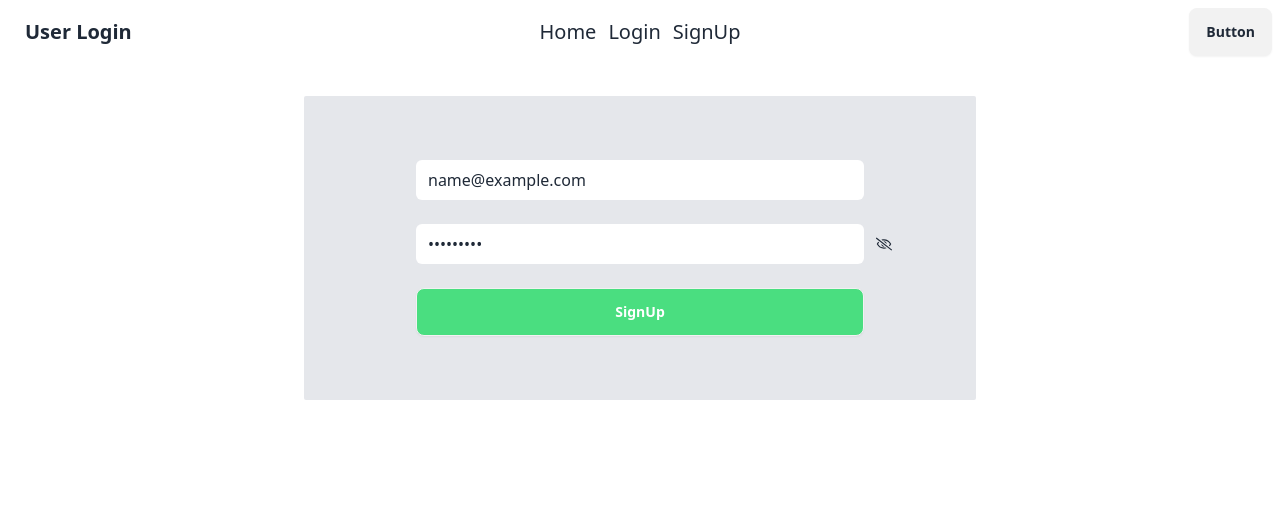
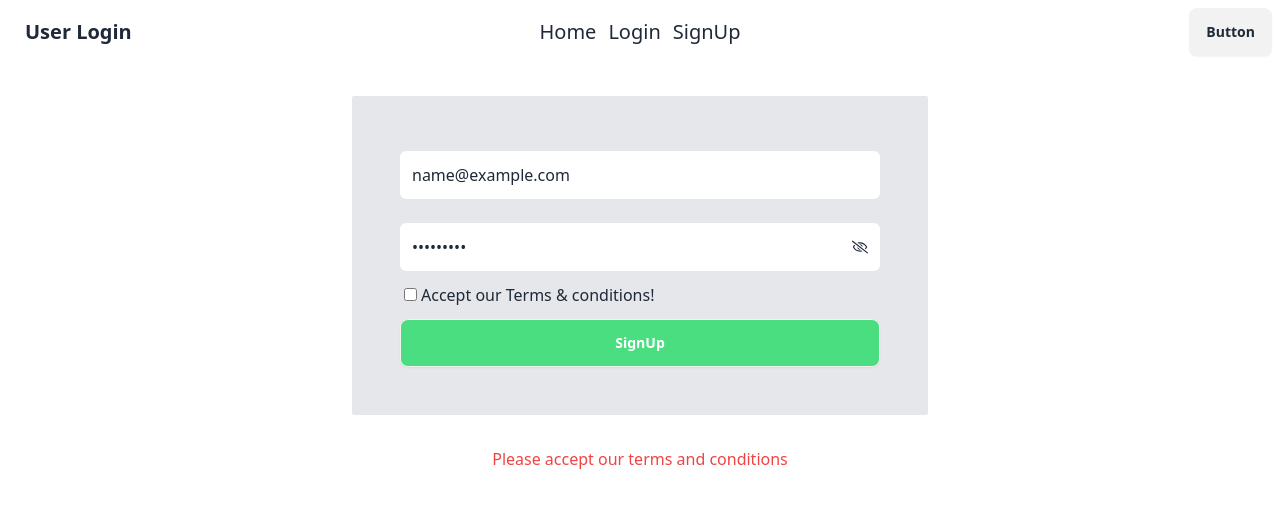
Before and after one commit to cssmh/user-email-password-auth, a React (Vite) app: page /reg in a window 1280 px wide. Both pictures are taken after typing "name@example.com", "Sample123" into the empty fields and a click on the button "SignUp". Shown: the top 508 px of the page. Built offline with nearby package versions, Linux system fonts and the light colour scheme; no server answers.

Commit message:
login  using signInWithEmailAndPassword completed

```diff
--- a/src/Component/Login/Login.jsx
+++ b/src/Component/Login/Login.jsx
@@ -1,32 +1,39 @@
-import { createUserWithEmailAndPassword } from "firebase/auth";
+import { signInWithEmailAndPassword } from "firebase/auth";
 import auth from "../../Firebase/firebase.comfig";
+import { useState } from "react";
 const Login = () => {
+  const [loggedUser, setLoggedUser] = useState(null);
+  const [error, setError] = useState("");
 
-    const handleFormButton = e => {
-        e.preventDefault();
-        const email = e.target.email.value
-        const password = e.target.password.value
-        console.log(email, password);
-        createUserWithEmailAndPassword(auth, email, password)
-        .then(result => {
-            console.log(result.user);
-        })
-        .catch(error => {
-            console.log(error);
-        })
-    }
+  const handleFormButton = (e) => {
+    e.preventDefault();
+    const email = e.target.email.value;
+    const password = e.target.password.value;
+    console.log(email, password);
+
+    setLoggedUser(null)
+    setError("")
+
+    signInWithEmailAndPassword(auth, email, password)
+      .then((result) => {
+        console.log(result.user);
+        setLoggedUser(result.user);
+      })
+      .catch((error) => {
+        console.log(error.message);
+        setError(error.message);
+      });
+  };
 
   return (
     <div className="hero min-h-[80vh] bg-base-200">
       <div className="hero-content flex-col lg:flex-row-reverse">
         <div className="text-center lg:text-left">
           <h1 className="text-5xl font-bold">Login now!</h1>
-          <p className="py-6">
-            Provident cupiditate voluptatem et in.
-          </p>
+          <p className="py-6">Provident cupiditate voluptatem et in.</p>
         </div>
         <div className="card shrink-0 w-full max-w-sm shadow-2xl bg-base-100">
-          <form onSubmit={handleFormButton} className="card-body">
+          <form onSubmit={handleFormButton} className="card-body pb-0">
             <div className="form-control">
               <label className="label">
                 <span className="label-text">Email</span>
@@ -60,6 +67,17 @@ const Login = () => {
               <button className="btn btn-primary">Login</button>
             </div>
           </form>
+          <div className="text-center my-3">
+            {loggedUser && (
+              <div>
+                <p>{loggedUser.email}</p>
+                <p className="text-green-500">Login Successful</p>
+              </div>
+            )}
+            {
+              error && <p className="text-red-500">{error}</p>
+            }
+          </div>
         </div>
       </div>
     </div>
--- a/src/Component/Registration/Registration.jsx
+++ b/src/Component/Registration/Registration.jsx
@@ -14,7 +14,8 @@ const Registration = () => {
     e.preventDefault();
     const email = e.target.email.value;
     const password = e.target.password.value;
-    console.log(email, password);
+    const acceptTerms = e.target.terms.checked;
+    console.log(email, password, acceptTerms);
     setDisplayDetails([]);
     setError("");
     setSuccess("");
@@ -25,13 +26,16 @@ const Registration = () => {
     } else if (!/[A-Z]/.test(password)) {
       setError("Must one Uppercase letter");
       return;
+    } else if (!acceptTerms) {
+      setError("Please accept our terms and conditions");
+      return;
     }
 
     createUserWithEmailAndPassword(auth, email, password)
       .then((res) => {
         console.log(res.user);
         setDisplayDetails(res.user);
-        setSuccess("Login Successful!");
+        setSuccess("User created Successfully!");
       })
       .catch((errorFirebase) => {
         console.log(errorFirebase.message);
@@ -40,11 +44,12 @@ const Registration = () => {
   };
 
   return (
-    <div>
-      <div className="bg-gray-200 my-8 max-w-2xl mx-auto text-center py-16 rounded-sm">
+    <div className="max-w-xl mx-auto">
+      <div className="bg-gray-200 my-8 text-center pb-12 pt-[55px] rounded-sm">
+        <div className="mx-12">
           <form onSubmit={handleRegButton}>
             <input
-            className="w-2/3 py-2 px-3 rounded-md"
+              className="w-full py-3 px-3 rounded-md outline-none"
               type="email"
               name="email"
               placeholder="Email"
@@ -55,7 +60,7 @@ const Registration = () => {
             <br></br>
             <div className="relative">
               <input
-              className="w-2/3 py-2 px-3 rounded-md"
+                className="w-full py-3 px-3 rounded-md outline-none"
                 type={passwordClass ? "text" : "password"}
                 name="password"
                 placeholder="Password"
@@ -64,22 +69,28 @@ const Registration = () => {
               />
               <span
                 onClick={() => setPasswordClass(!passwordClass)}
-              className="absolute m-3"
+                className="absolute top-4 right-3"
               >
                 {passwordClass ? <FaRegEye /> : <FaRegEyeSlash />}
               </span>
             </div>
-          <br></br>
-          <button className="btn w-2/3 bg-green-400 text-white">
+            <div className="my-3 text-left ml-1">
+              <input type="checkbox" name="terms" id="" />
+              <label className="ml-1" htmlFor="terms">
+                Accept our <a href="/">Terms & conditions!</a>
+              </label>
+            </div>
+            <button className="btn w-full bg-green-400 text-white">
               SignUp
             </button>
           </form>
         </div>
-      <div className="text-center">
+      </div>
+      <div>
         {displayDetails && <p>{displayDetails.email}</p>}{" "}
         <p className="text-green-500">{success}</p>
+        {error && <p className="text-center text-red-500">{error}</p>}
       </div>
-      {error && <p className="text-center text-red-500">{error}</p>}
     </div>
   );
 };
```
Lines whose indentation alone changed are shown as unchanged.
